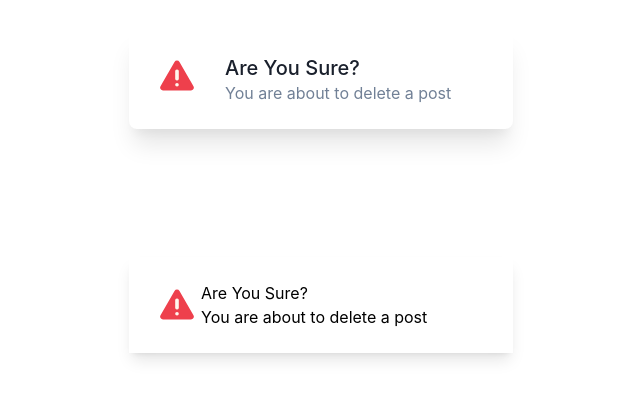
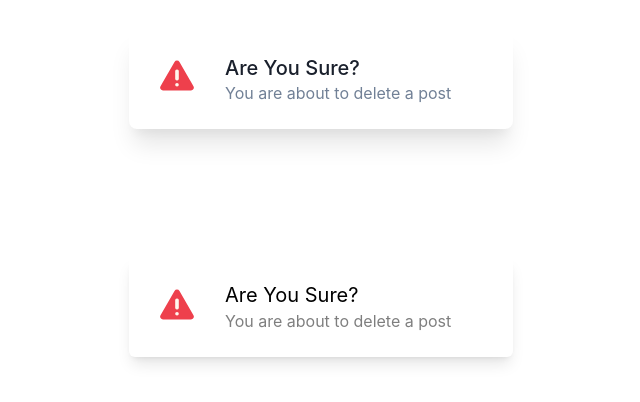
Before and after one commit to Markus-Astragor/Tailwind, a React (Create React App) app: page / in a window 1280 px wide. Shown: the part 172-574 px from the top of the page, without its empty margins (319-959 px from the left). Built offline with nearby package versions, Linux system fonts and the light colour scheme.

Commit message:
alert finished

```diff
--- a/src/App.js
+++ b/src/App.js
@@ -23,13 +23,13 @@ function App() {
 
       {/* <!-- Tailwind Version --> */}
       <div className='my-32'>
-        <div className='flex max-w-sm m-auto bg-white p-6 shadow-lg shadow-black-500'>
+        <div className='flex max-w-sm m-auto bg-white p-6 shadow-lg shadow-black-500 rounded-md'>
           <div>
             <img src={image} alt='alert' className='w-12 h-12' />
           </div>
-          <div>
-            <h4>Are You Sure?</h4>
-            <p>You are about to delete a post</p>
+          <div className='ml-6'>
+            <h4 className='text-xl'>Are You Sure?</h4>
+            <p className='opacity-50'>You are about to delete a post</p>
           </div>
         </div>
       </div>
```
